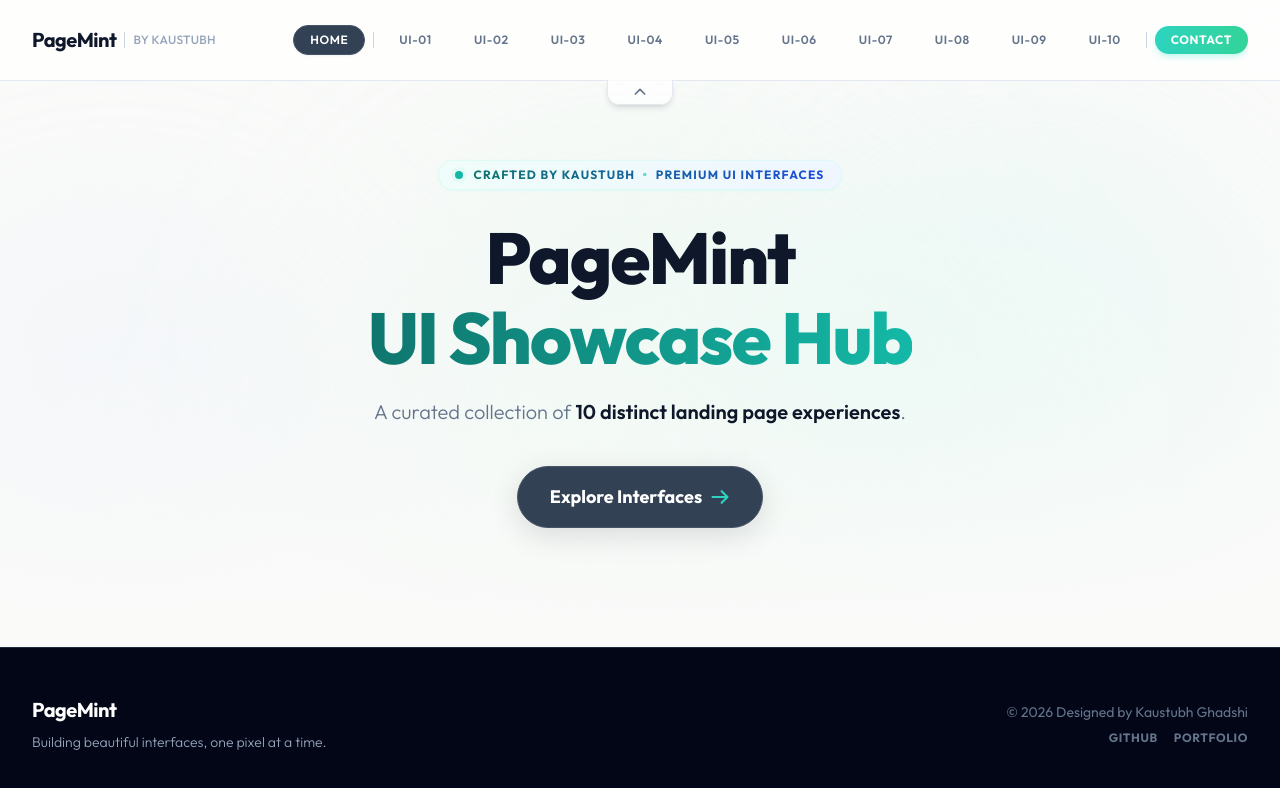
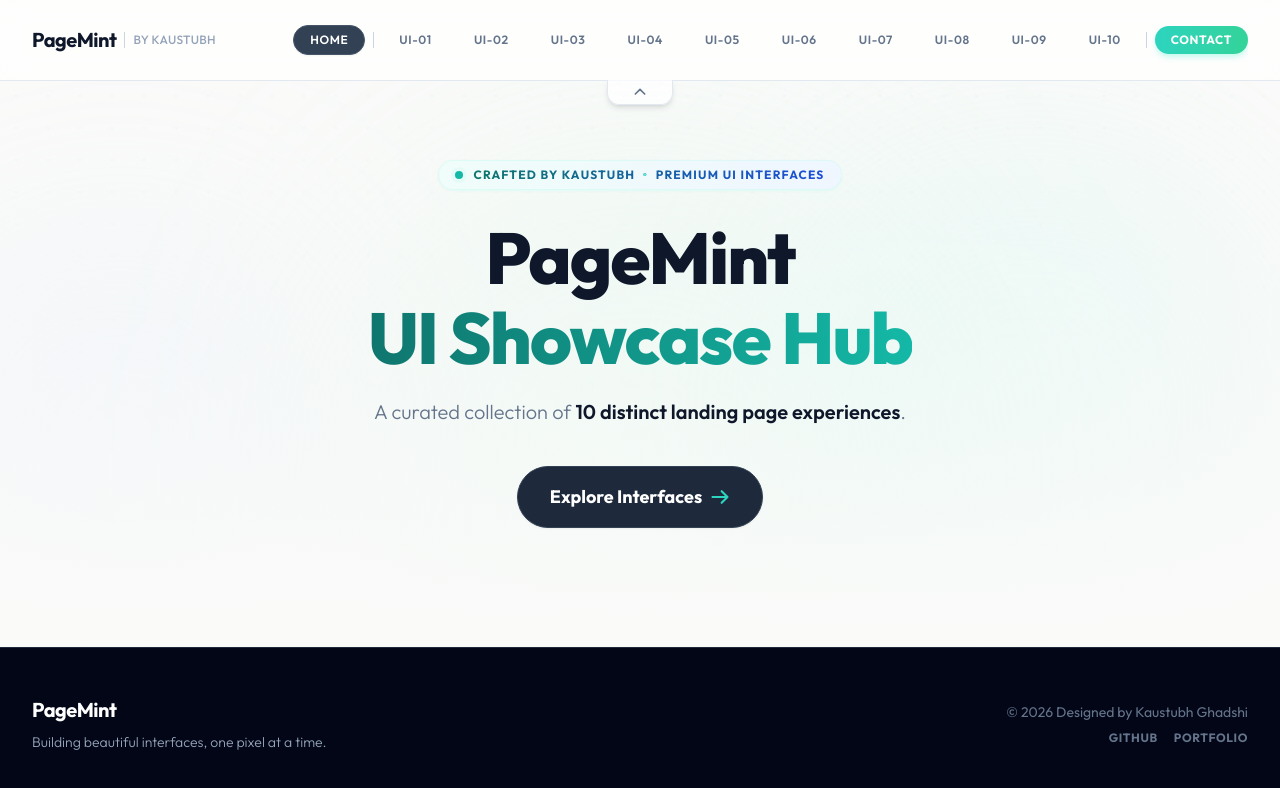
Before and after one commit to kaustubhhhh7/PageMint, a React (Vite) app: page / in a window 1280 px wide. Shown: the top 788 px of the page. Built offline with nearby package versions, Linux system fonts and the light colour scheme.

Commit message:
Update button styling to sophisticated slate-800 without glow

```diff
--- a/src/pages/Home.jsx
+++ b/src/pages/Home.jsx
@@ -53,9 +53,9 @@ const Home = () => {
                         <div className="flex flex-col sm:flex-row justify-center gap-3 sm:gap-4 mb-4 sm:mb-10 px-4 sm:px-0">
                             <button
                                 onClick={() => setShowExplore(true)}
-                                className="group relative inline-flex items-center justify-center gap-2 w-full sm:w-auto px-8 py-4 bg-slate-700 text-white font-bold text-lg rounded-full shadow-[0_8px_30px_rgb(0,0,0,0.12)] hover:shadow-[0_8px_30px_rgb(0,0,0,0.2)] hover:bg-slate-600 hover:-translate-y-1 transition-all duration-300 overflow-hidden border border-slate-600"
+                                className="group relative inline-flex items-center justify-center gap-2 w-full sm:w-auto px-8 py-4 bg-slate-800 text-white font-bold text-lg rounded-full shadow-sm hover:shadow-md hover:bg-slate-700 hover:-translate-y-0.5 transition-all duration-300 overflow-hidden border border-slate-700"
                             >
-                                <span className="absolute inset-0 w-full h-full bg-gradient-to-r from-transparent via-white/10 to-transparent -translate-x-full group-hover:animate-shimmer"></span>
+                                <span className="absolute inset-0 w-full h-full bg-gradient-to-r from-transparent via-white/5 to-transparent -translate-x-full group-hover:animate-shimmer"></span>
                                 <span>Explore Interfaces</span>
                                 <svg className="w-5 h-5 text-teal-400 transform group-hover:translate-x-1 transition-transform duration-300" fill="none" viewBox="0 0 24 24" stroke="currentColor">
                                     <path strokeLinecap="round" strokeLinejoin="round" strokeWidth={2.5} d="M14 5l7 7m0 0l-7 7m7-7H3" />
```
